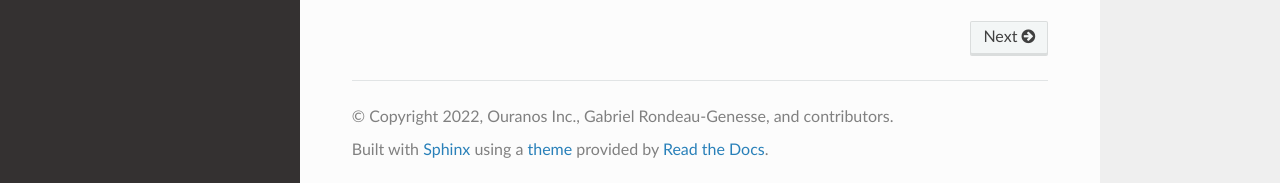
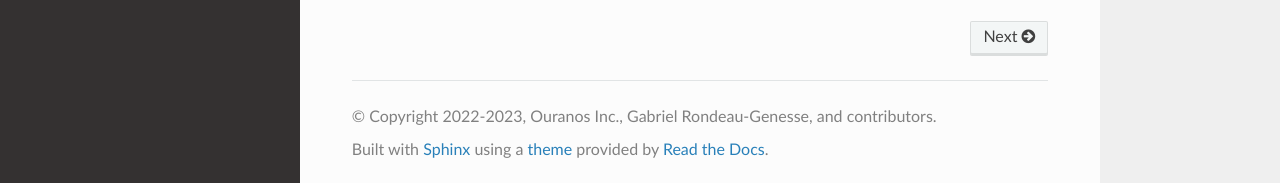
Before and after one commit to Ouranosinc/xscen, a Sphinx documentation site: the page built from docs/index.rst, in a window 1280 px wide and 900 px high, scrolled down 1736 px. Shown: the part 714-897 px from the top of the window. Built offline with Sphinx 7.4.7 and the Read the Docs theme 2.0.0, drawn with Linux system fonts in a browser that asks for light colours; pages that are not in the unit, such as notebooks, are missing from menus; part of the change alters nothing that is shown.

```diff
--- a/docs/conf.py
+++ b/docs/conf.py
@@ -21,6 +21,7 @@
 import os
 import sys
 import warnings
+from datetime import datetime
 from pathlib import Path
 
 sys.path.insert(0, os.path.abspath('..'))
@@ -157,8 +158,8 @@ source_suffix = ['.rst']
 master_doc = 'index'
 
 # General information about the project.
-project = 'xscen'
-copyright = "2022, Ouranos Inc., Gabriel Rondeau-Genesse, and contributors"
+project = "xscen"
+copyright = f"2022-{datetime.now().year}, Ouranos Inc., Gabriel Rondeau-Genesse, and contributors"
 author = "Gabriel Rondeau-Genesse"
 
 # The version info for the project you're documenting, acts as replacement
```
